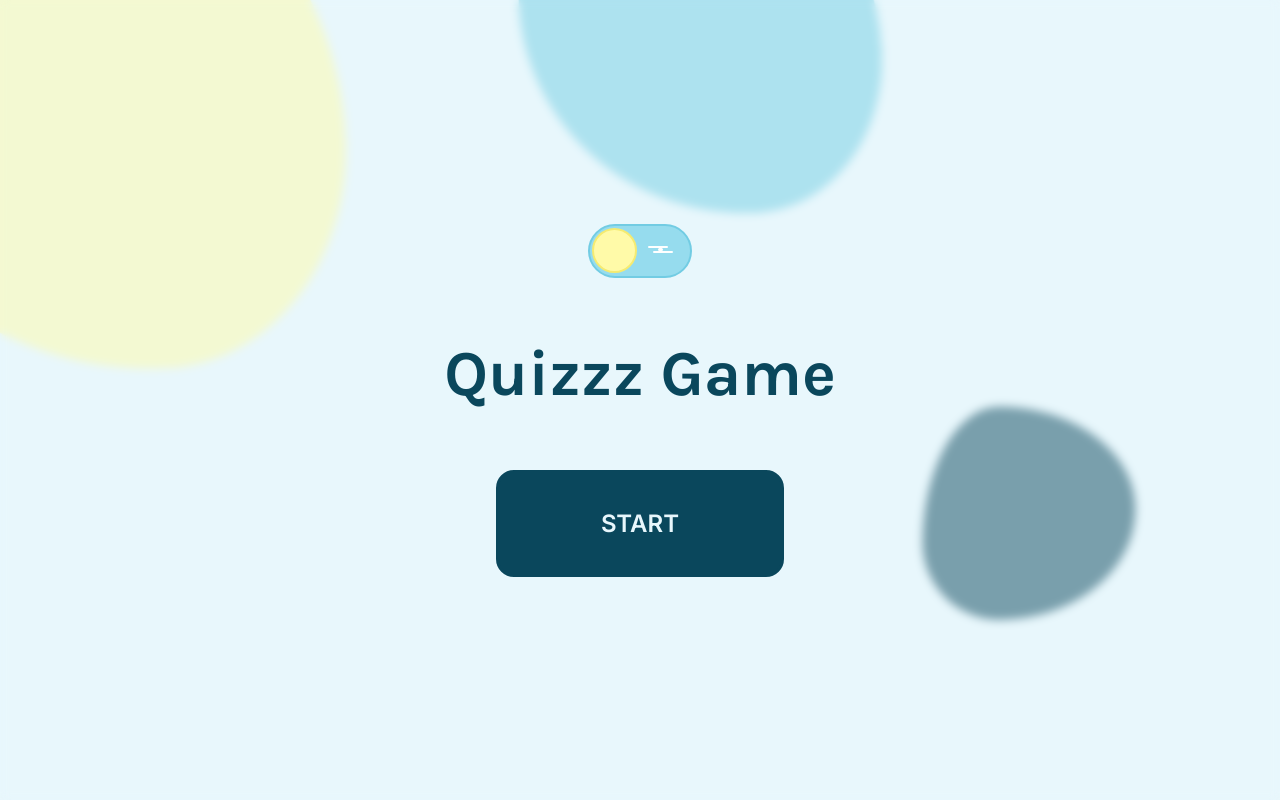
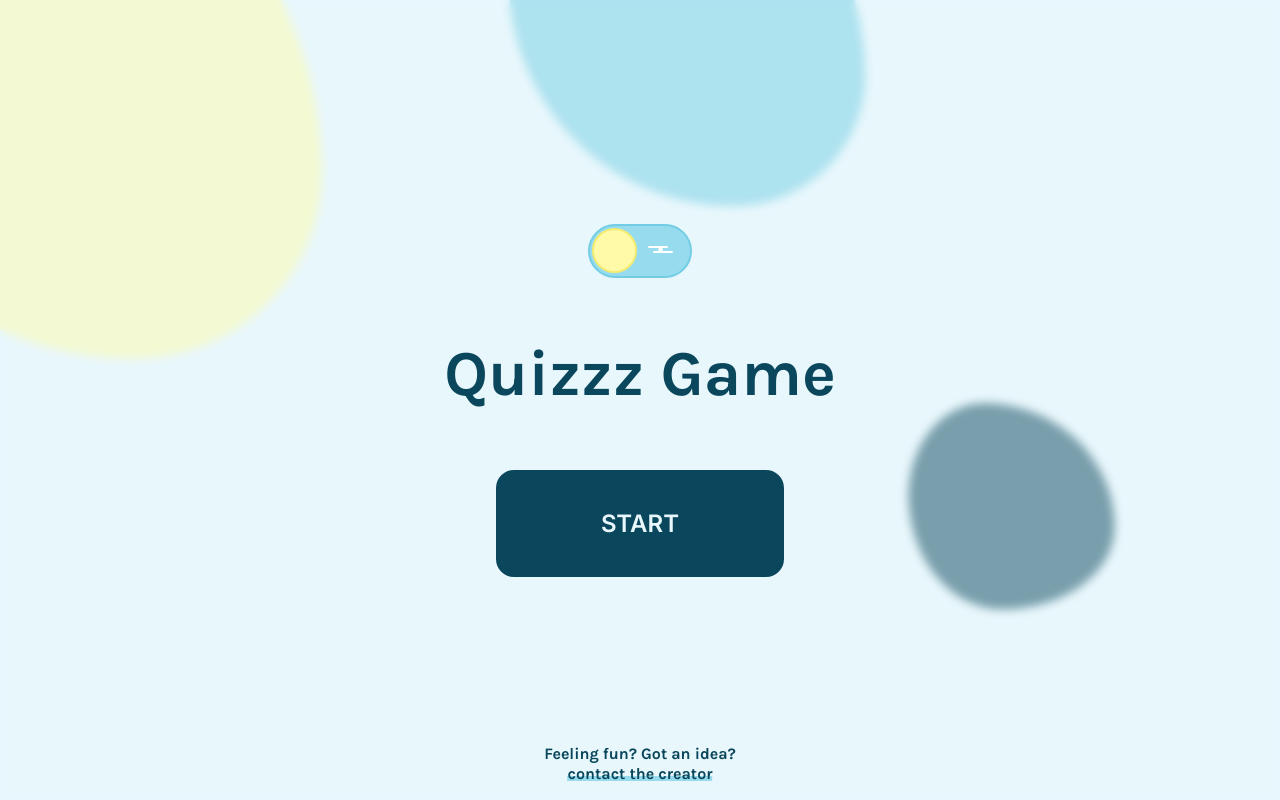
Before and after one commit to TatsianaBunevich/project_quizzz_game, a React (Vite) app: page / in a window 1280 px wide. Built offline with nearby package versions, Linux system fonts and the light colour scheme.

Commit message:
added contacts block on the start page

```diff
--- a/src/App.module.css
+++ b/src/App.module.css
@@ -27,3 +27,57 @@
   max-width: 100%;
   margin: 0;
 }
+
+.contacts {
+  position: fixed;
+  bottom: 0;
+  left: 50%;
+  transform: translateX(-50%);
+  font-family: "Karla", sans-serif;
+  font-weight: 700;
+  text-align: center;
+  line-height: 1.25;
+  margin-bottom: 1em;
+  z-index: 1;
+}
+
+.contacts p {
+  margin: 0;
+}
+
+.contacts > :first-child {
+  display: none;
+}
+
+.contactLink {
+	text-decoration: none;
+	color: var(--color);
+	font-weight: 700;
+  position: relative;
+}
+
+.contactLink::before,
+.contactLink:visited::before {
+  content: '';
+  background-color: var(--button-bg-color);
+  position: absolute;
+  left: 0;
+  bottom: 2px;
+  width: 100%;
+  height: 5px;
+  z-index: -1;
+  transition: all .3s ease-in-out;
+}
+
+.contactLink:hover::before,
+.contactLink:active::before,
+.contactLink:focus::before {
+  bottom: 0;
+  height: 100%;
+}
+
+@media (min-width: 992px) {
+  .contacts > :first-child {
+    display: block;
+  }
+}
--- a/src/App.tsx
+++ b/src/App.tsx
@@ -40,6 +40,12 @@ const App = () => {
 					</QuizContextProvider>
 				</GameContextProvider>
 			</div>
+			{!isPlaying && (
+				<div className={styles.contacts}>
+					<p>Feeling fun? Got an idea?</p>
+					<p><a className={styles.contactLink} href="https://www.linkedin.com/in/tatsiana-bunevich/" target="_blank">contact the creator</a></p>
+				</div>
+			)}
 		</div>
 	);
 };
--- a/src/components/Button/Button.module.css
+++ b/src/components/Button/Button.module.css
@@ -19,11 +19,6 @@
   background-color: var(--button-bg-color);
 }
 
-.button:focus,
-.button:focus-visible {
-  outline: none;
-}
-
 .button:disabled {
   color: #808080;
   border-color: #808080;
--- a/src/index.css
+++ b/src/index.css
@@ -86,7 +86,7 @@ h2 {
 h1 {
   font-size: 4em;
   text-align: center;
-  margin: 1em 0;
+  margin: 0.7em 0;
 }
 
 h2 {
@@ -113,4 +113,7 @@ h2 {
 
     font-size: 16px;
   }
+  h1 {
+    margin: 1em 0;
+  }
 }
```
